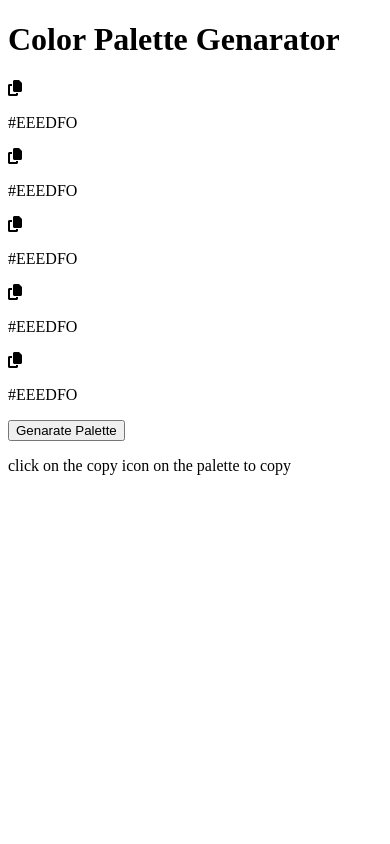
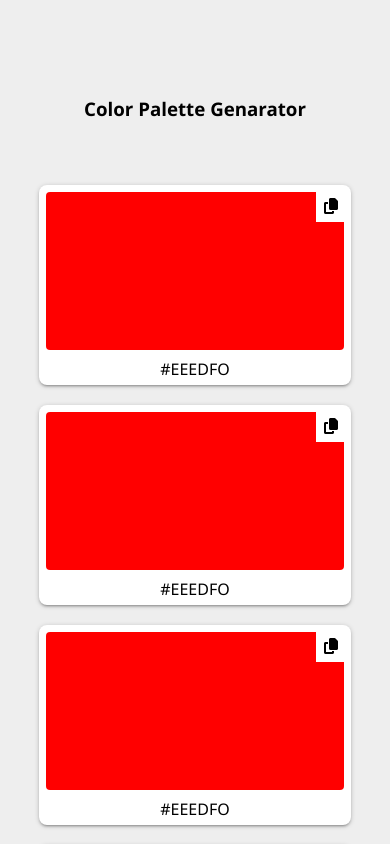
Before and after one commit to charlieScript/Color-Palette-Genarator, a plain HTML site: page index.html in a window 390 px wide. Shown: the top 844 px of the page. Drawn offline with Linux system fonts and the light colour scheme.

Commit message:
finised styling

```diff
--- a/index.html
+++ b/index.html
@@ -9,8 +9,13 @@
 </head>
 <body>
     <div class="container">
-        <h1>Color Palette Genarator</h1>
+        <h3>Color Palette Genarator</h3>
         <div class="color-palette">
+            <div class="cards">
+                <i class="fa fa-copy"></i>
+                <div class="color-tab"></div>
+                <p class="color-code">#EEEDFO</p>
+            </div>
             <div class="cards">
                 <i class="fa fa-copy"></i>
                 <div class="color-tab"></div>
@@ -40,7 +45,7 @@
 
         <button class="generate">Genarate Palette</button>
 
-        <p>click on the copy icon on the palette to copy</p>
+        <p class="info">click on the copy icon on the palette to copy</p>
     </div>
     <script src="app.js"></script>
 </body>
--- a/style.css
+++ b/style.css
@@ -0,0 +1,112 @@
+* {
+    box-sizing: border-box;
+    margin: 0;
+    padding: 0;
+}
+
+body {
+    background-color: #eee;
+    font-family: 'Segoe UI', Tahoma, Geneva, Verdana, sans-serif;
+}
+
+.container {
+    display: flex;
+    flex-direction: column;
+    align-items: center;
+}
+
+h3 {
+    margin: 6rem 0rem 4rem 0rem;
+}
+
+.color-palette {
+    display: grid;
+    grid-template-columns: repeat(6 , 1fr);
+    column-gap: 2rem;
+    margin-bottom: 5rem;
+}
+
+.cards {
+    padding: 7px;
+    position: relative;
+    height: 250px;
+    width: 150px;
+    background-color: white;
+    border-radius: 8px;
+    box-shadow: 0 2px 2px 0 rgba(0,0,0,0.14),0 3px 1px -2px rgba(0,0,0,0.12),0 1px 5px 0 rgba(0,0,0,0.2);
+}
+
+.color-tab:empty {
+    background-color: red;
+    height: 85%;
+    border-radius: 4px;
+}
+
+i {
+    position: absolute;
+    right: 4%;
+    top: 5px;
+    background-color: white;
+    padding: 8px;
+    cursor: pointer;
+}
+
+.color-code {
+    text-align: center;
+    margin-top: 0.5rem;
+}
+
+.generate {
+    padding: 1rem;
+    border: none;
+    color: white;
+    background-color: rgb(84, 55, 153);
+    font-weight: 500;
+    box-shadow: 0 2px 2px 0 rgba(0,0,0,0.14),0 3px 1px -2px rgba(0,0,0,0.12),0 1px 5px 0 rgba(0,0,0,0.2);
+    cursor: pointer;
+    outline: none;
+}
+
+.info {
+    margin-top: 3rem;
+    background-color: rgba(0, 0, 0, 0.726);
+    padding: 10px 20px;
+    color: white;
+    border-radius: 20px;
+    box-shadow: 0 2px 2px 0 rgba(0,0,0,0.14),0 3px 1px -2px rgba(0,0,0,0.12),0 1px 5px 0 rgba(0,0,0,0.2);
+}
+
+@media screen and (max-width: 1100px) {
+    .color-palette {
+        grid-template-columns: repeat(3, 1fr);
+        row-gap: 20px;
+    }
+
+    .info {
+        margin-bottom: 3rem;
+    }
+}
+
+@media screen and (max-width: 600px) {
+    .color-palette {
+        grid-template-columns: repeat(2, 1fr);
+        row-gap: 20px;
+    }
+}
+
+@media screen and (max-width: 500px) {
+    .color-palette {
+        grid-template-columns: 1fr;
+        row-gap: 20px;
+    }
+
+    .cards {
+        width: 80vw;
+        /* margin: 0 1rem; */
+        height: 200px;
+    }
+
+    i {
+        right: 5px;
+    }
+}
```
